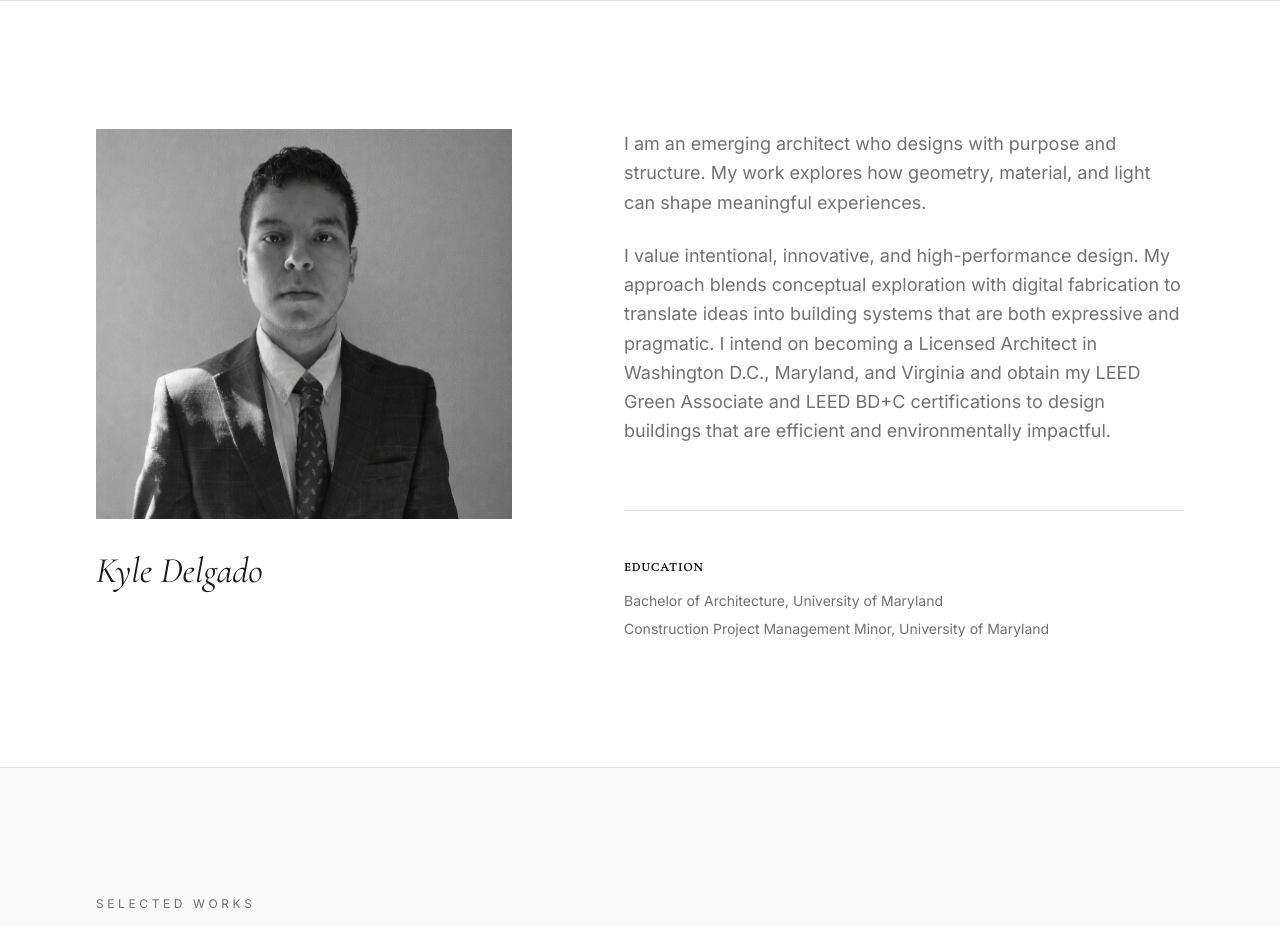
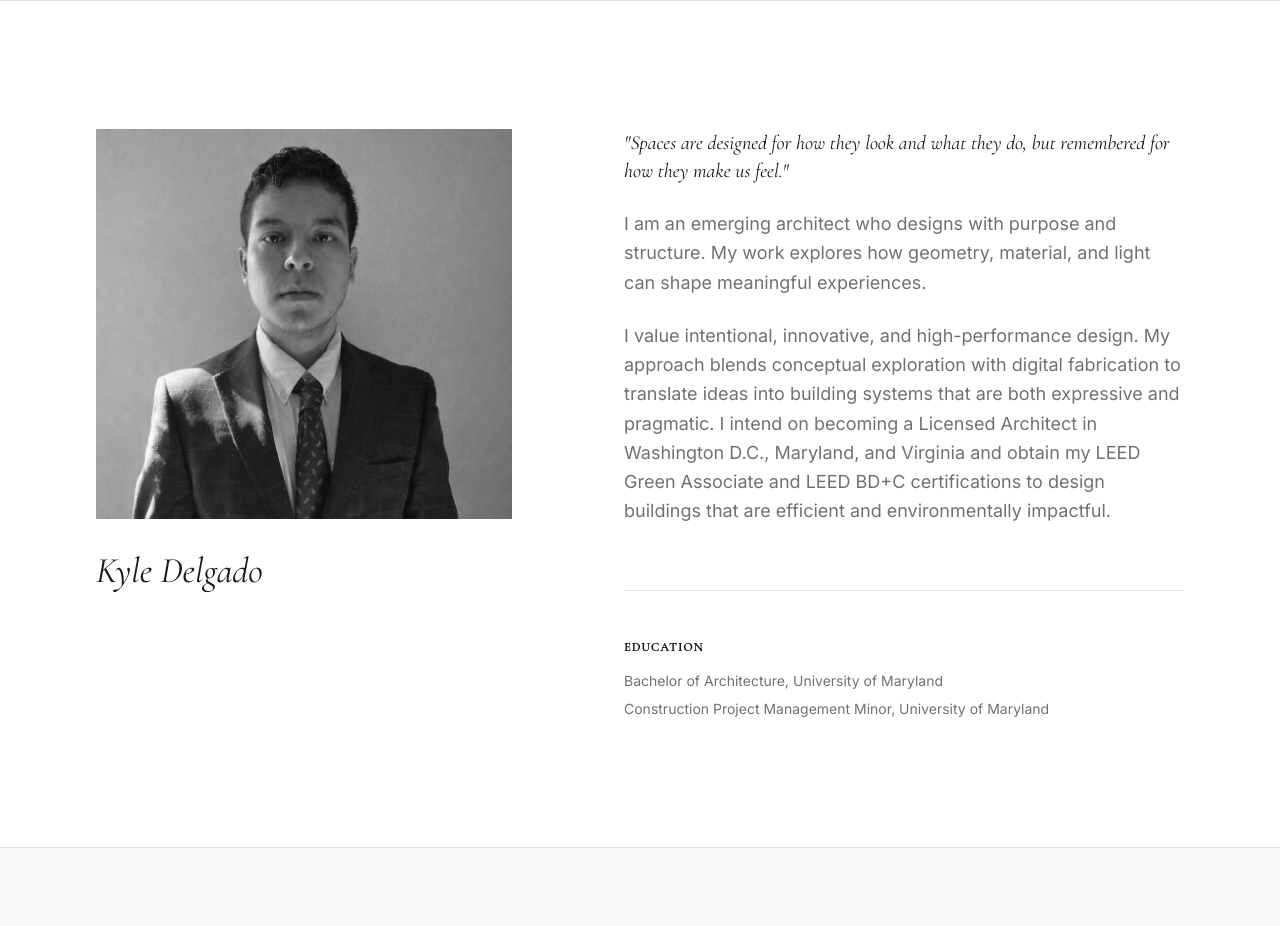
Before and after one commit to kydel10-web/UMD-Test-2, a React (Vite) app: page / in a window 1280 px wide. Shown: the part 800-1726 px from the top of the page. Built offline with nearby package versions, Linux system fonts and the light colour scheme; grey boxes are pictures that could not be loaded.

Commit message:
feat: Add personal quote to About Me section

```diff
--- a/src/App.tsx
+++ b/src/App.tsx
@@ -768,6 +768,9 @@ function LandingPage() {
               className="lg:col-span-7 lg:pl-12"
             >
               <div className="space-y-6 text-muted leading-relaxed text-lg">
+                <p className="font-serif italic text-xl text-ink">
+                  "Spaces are designed for how they look and what they do, but remembered for how they make us feel."
+                </p>
                 <p>
                   I am an emerging architect who designs with purpose and structure. My work explores how geometry, material, and light can shape meaningful experiences.
                 </p>
```
